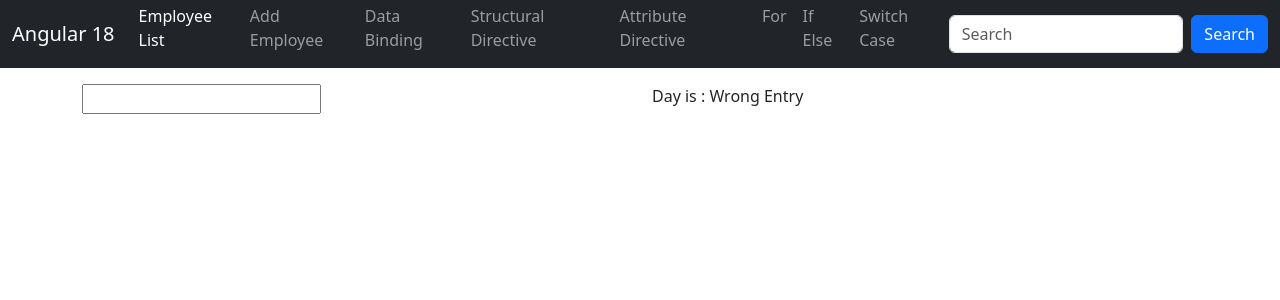
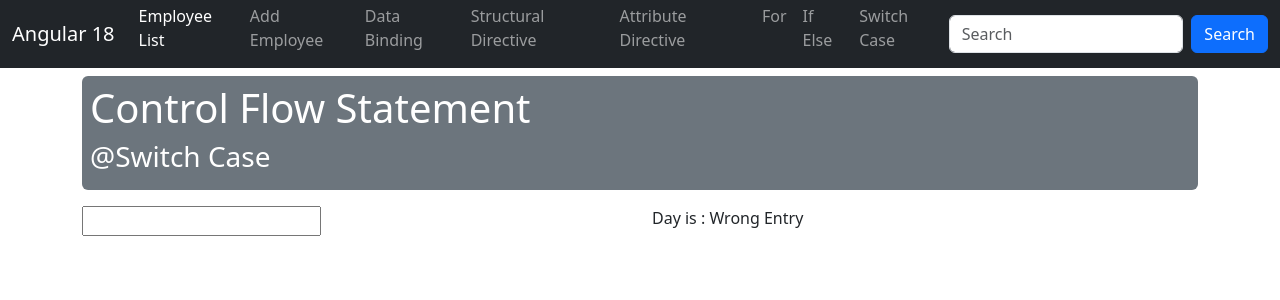
Before and after one commit to sanketbelkhede/angular_18, an Angular app: page /switch-case in a window 1280 px wide. Shown: the top 300 px of the page. Built offline with nearby package versions, Linux system fonts and the light colour scheme.

Commit message:
control flow statements

```diff
--- a/src/app/components/controlFlow/for/for.component.html
+++ b/src/app/components/controlFlow/for/for.component.html
@@ -1,6 +1,6 @@
 <div class="mt-2 p-2 bg-secondary text-white rounded">
   <h1>Control Flow Statement</h1>
-  <h3><span>&#64;</span>For, <span>&#64;</span>Switch Case</h3>
+  <h3><span>&#64;</span>For</h3>
 </div>
 
 <div class="row pt-3">
--- a/src/app/components/controlFlow/ifelse/ifelse.component.html
+++ b/src/app/components/controlFlow/ifelse/ifelse.component.html
@@ -1,6 +1,6 @@
 <div class="mt-2 p-2 bg-secondary text-white rounded">
   <h1>Control Flow Statement</h1>
-  <h3><span>&#64;</span>if, <span>&#64;</span>else, <span>&#64;</span>else if'</h3>
+  <h3><span>&#64;</span>if, <span>&#64;</span>else, <span>&#64;</span>else if</h3>
 </div>
 <div class="row pt-3">
   <div class="col-3">
--- a/src/app/components/controlFlow/switch/switch.component.html
+++ b/src/app/components/controlFlow/switch/switch.component.html
@@ -1,3 +1,8 @@
+<div class="mt-2 p-2 bg-secondary text-white rounded">
+    <h1>Control Flow Statement</h1>
+    <h3><span>&#64;</span>Switch Case</h3>
+</div>
+
 <div class="row pt-3">
   <div class="col-6">
     <input type="text"[(ngModel)]="dayNumber">
```
